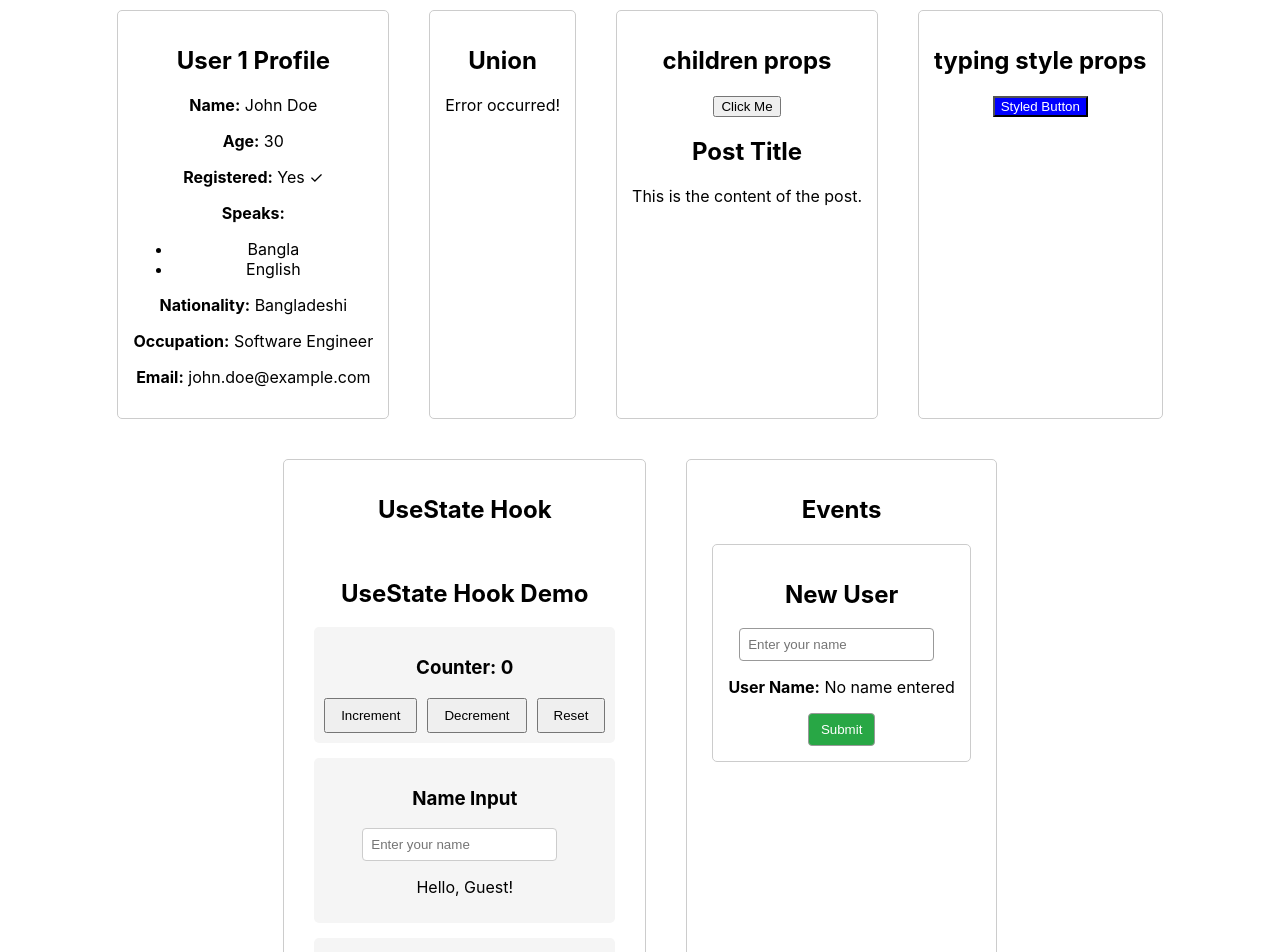
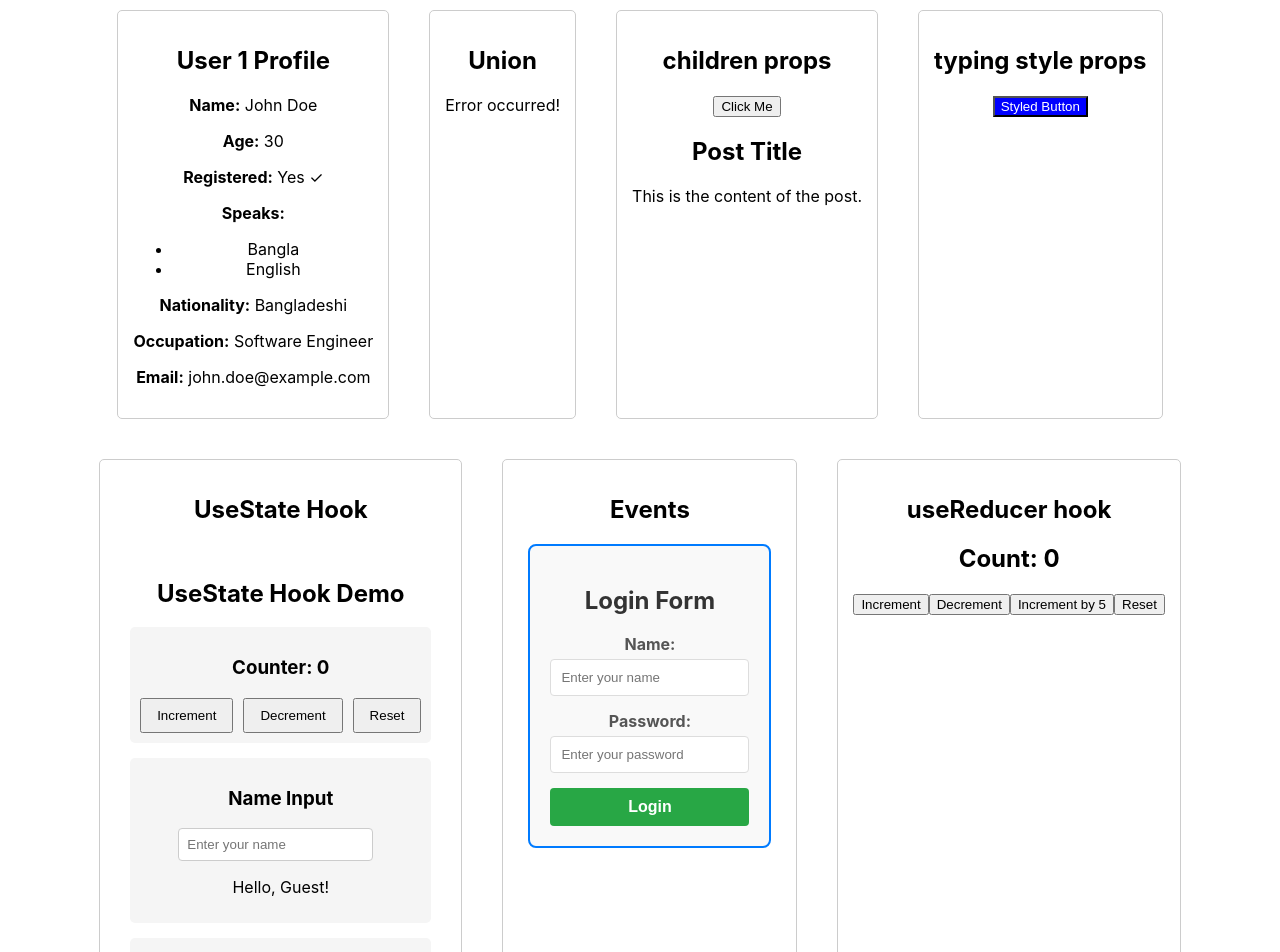
Before and after one commit to Mezbahul-241-15-929/React-TypeScript, a React (Create React App) app: page / in a window 1280 px wide. Shown: the top 952 px of the page. Built offline with nearby package versions, Linux system fonts and the light colour scheme.

Commit message:
form event & useReducer hook

```diff
--- a/src/App.tsx
+++ b/src/App.tsx
@@ -8,6 +8,7 @@ import Post from './components/Children Props/Post';
 import ButtonStyle from './components/typing style props/ButtonStyle';
 import UseStateHook from './components/useStateHook/useStateHook';
 import Events from './components/events/events';
+import UserReducer from './components/useReducer_hook/useReducer_hook';
 
 const user1 = {
   nationality: "Bangladeshi",
@@ -56,6 +57,11 @@ function App() {
           <Events />
         </div>
 
+        <div style={{ border: '1px solid #ccc', padding: '15px', margin: '10px', borderRadius: '5px' }}>
+          <h2>useReducer hook</h2>
+          <UserReducer />
+        </div>
+
       </main>
     </div>
   );
--- a/src/components/events/events.tsx
+++ b/src/components/events/events.tsx
@@ -1,32 +1,105 @@
 import React, { useState } from 'react';
 
 const Events = () => {
-    const [userName, setUserName] = useState<string>("");
+    const [name, setName] = useState<string>("");
+    const [password, setPassword] = useState<string>("");
+    const [loginInfo, setLoginInfo] = useState<{ name: string; password: string } | null>(null);
 
-    const handleInputChange = (event: React.ChangeEvent<HTMLInputElement>) => {
-        setUserName(event.target.value);
+    const handleNameChange = (event: React.ChangeEvent<HTMLInputElement>) => {
+        setName(event.target.value);
     };
 
-    const handleButtonClick = (event: React.MouseEvent<HTMLButtonElement>) => {
+    const handlePasswordChange = (event: React.ChangeEvent<HTMLInputElement>) => {
+        setPassword(event.target.value);
+    };
+
+    const handleLoginClick = (event: React.FormEvent<HTMLButtonElement>) => {
         event.preventDefault();
-        alert(`User Name: ${userName}`);
+
+        if (!name.trim() || !password.trim()) {
+            alert("Please fill in all fields!");
+            return;
+        }
+
+        setLoginInfo({ name, password });
+        alert(`Login Successful!\nName: ${name}\nPassword: ${password}`);
+
+        // Clear the form
+        setName("");
+        setPassword("");
     };
 
     return (
-        <div style={{ border: '1px solid #ccc', padding: '15px', margin: '10px', borderRadius: '5px' }}>
-            <h2>New User</h2>
-            <input
-                type="text"
-                value={userName}
-                onChange={handleInputChange}
-                placeholder="Enter your name"
-                style={{ padding: '8px', marginRight: '10px', borderRadius: '4px', border: '1px solid #999' }}
-            />
-            <p><strong>User Name:</strong> {userName || 'No name entered'}</p>
+        <div style={{ border: '2px solid #007bff', padding: '20px', margin: '10px', borderRadius: '8px', maxWidth: '400px', backgroundColor: '#f9f9f9' }}>
+            <h2 style={{ textAlign: 'center', color: '#333' }}>Login Form</h2>
 
-            <button onClick={handleButtonClick} style={{ padding: '8px 12px', borderRadius: '4px', border: '1px solid #999', background: '#28a745', color: '#fff' }}>
-                Submit
+            <div style={{ marginBottom: '15px' }}>
+                <label htmlFor="name" style={{ display: 'block', marginBottom: '5px', fontWeight: 'bold', color: '#555' }}>
+                    Name:
+                </label>
+                <input
+                    id="name"
+                    type="text"
+                    value={name}
+                    onChange={handleNameChange}
+                    placeholder="Enter your name"
+                    style={{
+                        width: '100%',
+                        padding: '10px',
+                        borderRadius: '4px',
+                        border: '1px solid #ddd',
+                        boxSizing: 'border-box'
+                    }}
+                />
+            </div>
+
+            <div style={{ marginBottom: '15px' }}>
+                <label htmlFor="password" style={{ display: 'block', marginBottom: '5px', fontWeight: 'bold', color: '#555' }}>
+                    Password:
+                </label>
+                <input
+                    id="password"
+                    type="password"
+                    value={password}
+                    onChange={handlePasswordChange}
+                    placeholder="Enter your password"
+                    style={{
+                        width: '100%',
+                        padding: '10px',
+                        borderRadius: '4px',
+                        border: '1px solid #ddd',
+                        boxSizing: 'border-box'
+                    }}
+                />
+            </div>
+
+            <button
+                onClick={handleLoginClick}
+                style={{
+                    width: '100%',
+                    padding: '10px',
+                    borderRadius: '4px',
+                    border: 'none',
+                    background: '#28a745',
+                    color: '#fff',
+                    fontSize: '16px',
+                    fontWeight: 'bold',
+                    cursor: 'pointer',
+                    transition: 'background 0.3s'
+                }}
+                onMouseOver={(e) => (e.currentTarget.style.background = '#218838')}
+                onMouseOut={(e) => (e.currentTarget.style.background = '#28a745')}
+            >
+                Login
             </button>
+
+            {loginInfo && (
+                <div style={{ marginTop: '20px', padding: '10px', backgroundColor: '#d4edda', border: '1px solid #c3e6cb', borderRadius: '4px', color: '#155724' }}>
+                    <h3>Login Info:</h3>
+                    <p><strong>Name:</strong> {loginInfo.name}</p>
+                    <p><strong>Password:</strong> {'*'.repeat(loginInfo.password.length)}</p>
+                </div>
+            )}
         </div>
     );
 };
--- /dev/null
+++ b/src/components/useReducer_hook/useReducer_hook.tsx
@@ -0,0 +1,67 @@
+import React, { useReducer } from 'react';
+
+// 1. Defining the shape of the State
+type CounterState = {
+  count: number;
+};
+
+// 2. Defining Action Types using Discriminated Unions
+type IncrementAction = {
+  type: 'INCREMENT';
+};
+
+type DecrementAction = {
+  type: 'DECREMENT';
+};
+
+type ResetAction = {
+  type: 'RESET';
+};
+
+type IncrementByAmountAction = {
+  type: 'INCREMENT_BY_AMOUNT';
+  payload: number;
+};
+
+// Combining all action types
+type CounterAction =
+  | IncrementAction
+  | DecrementAction
+  | ResetAction
+  | IncrementByAmountAction;
+
+const initialState = { count: 0 };
+
+// 3. The Reducer function with TypeScript types
+function reducer(state: CounterState, action: CounterAction) {
+  switch (action.type) {
+    case 'INCREMENT':
+      return { count: state.count + 1 };
+    case 'DECREMENT':
+      return { count: state.count - 1 };
+    case 'INCREMENT_BY_AMOUNT':
+      return { count: state.count + action.payload };
+    case 'RESET':
+      return initialState;
+    default:
+      throw new Error('Unhandled action type');
+  }
+}
+
+const UserReducer = () => {
+  const [state, dispatch] = useReducer(reducer, initialState);
+
+  return (
+    <div>
+      <h2>Count: {state.count}</h2>
+      <button onClick={() => dispatch({ type: 'INCREMENT' })}>Increment</button>
+      <button onClick={() => dispatch({ type: 'DECREMENT' })}>Decrement</button>
+      <button onClick={() => dispatch({ type: 'INCREMENT_BY_AMOUNT', payload: 5 })}>
+        Increment by 5
+      </button>
+      <button onClick={() => dispatch({ type: 'RESET' })}>Reset</button>
+    </div>
+  );
+};
+
+export default UserReducer;
```
